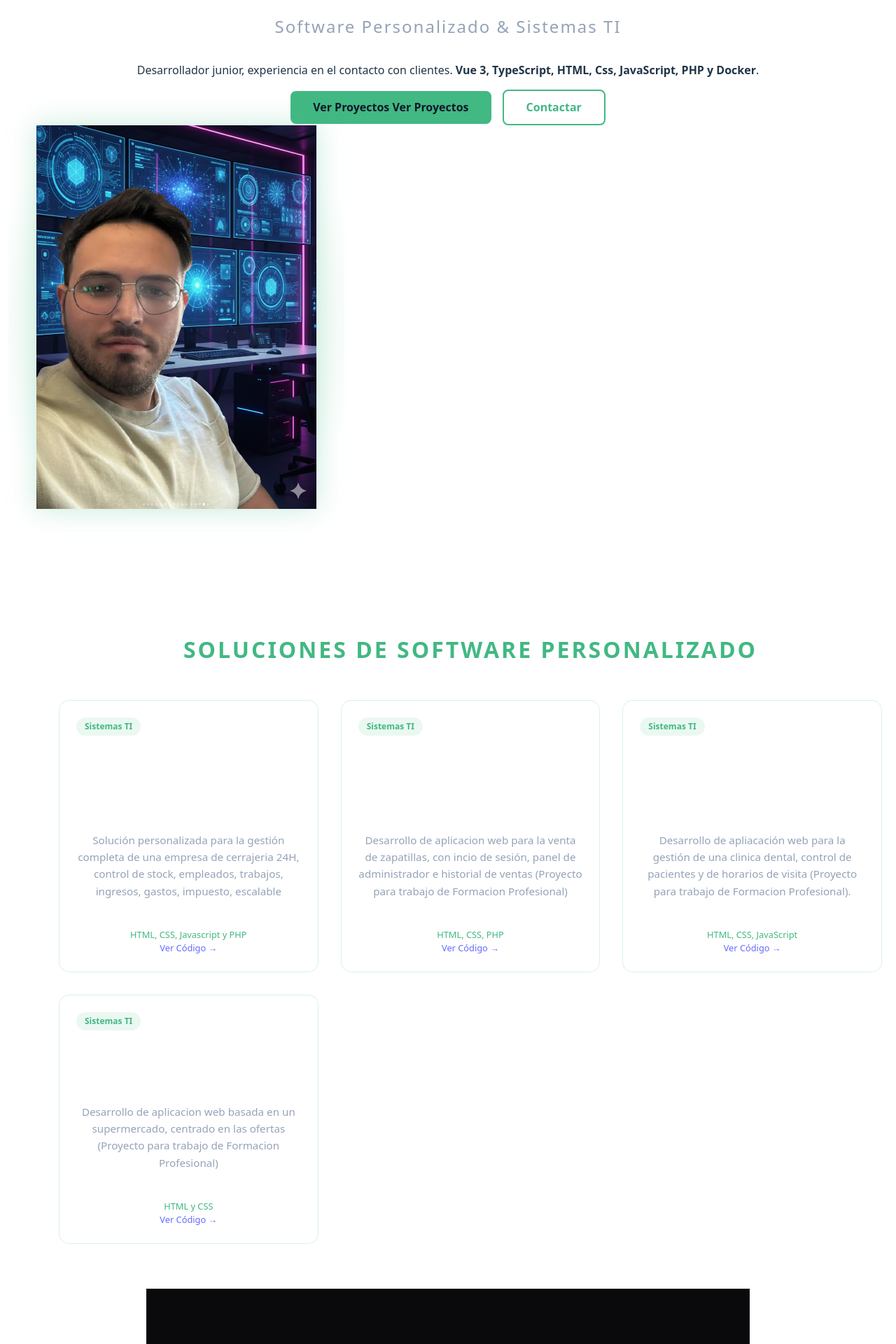
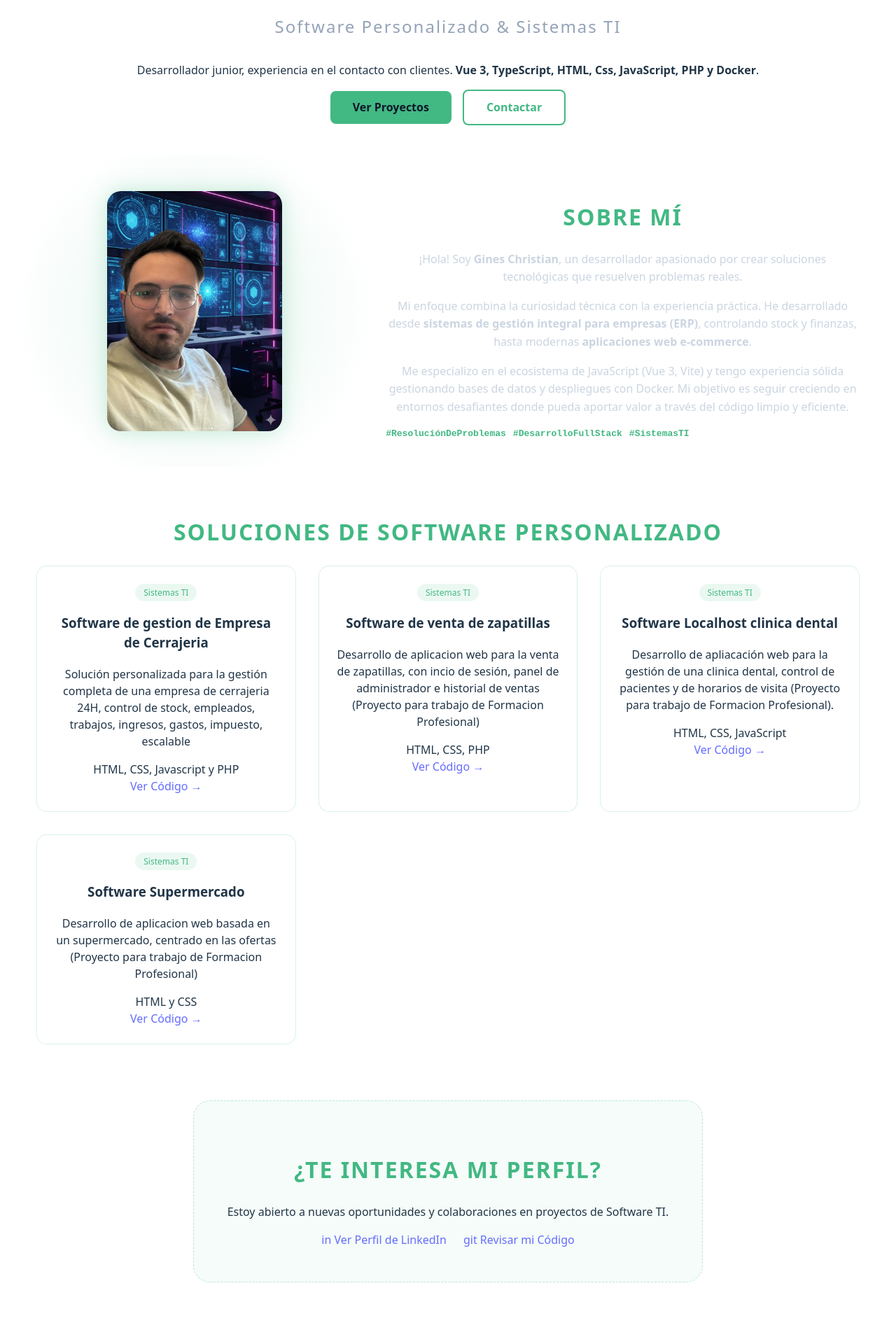
Before and after one commit to gineschristian/portfolio-final, a Vue app: page / in a window 1280 px wide. Shown: the part 160-2080 px from the top of the page at 70% size. After the commit the page ends 2024 px from the top, so only its background shows below. Built offline with nearby package versions, Linux system fonts and the light colour scheme.

Commit message:
Update App.vue

```diff
--- a/src/App.vue
+++ b/src/App.vue
@@ -1,5 +1,6 @@
 <script setup lang="ts">
 import { misProyectos } from './data/proyectos';
+
 const scrollToProjects = () => {
   const el = document.getElementById('mis-proyectos');
   if (el) el.scrollIntoView({ behavior: 'smooth' });
@@ -21,18 +22,41 @@ const scrollToProjects = () => {
         </div>
 
         <div class="cta-buttons">
-          <button class="btn-primary" @click="scrollToProjects">Ver Proyectos
-            Ver Proyectos
-          </button>
+          <button class="btn-primary" @click="scrollToProjects">Ver Proyectos </button>
           <button class="btn-secondary">Contactar</button>
         </div>
       </div>
+    </section>
 
-      <div class="hero-image">
-        <div class="image-bg-glow"></div>
-        <img src="/tu-foto-sin-fondo.png" alt="Perfil Profesional" />
+    <section id="sobre-mi" class="about-section">
+      <div class="container about-grid">
+        <div class="about-image">
+          <img src="/tu-foto-sin-fondo.png" alt="Gines Christian" class="profile-img">
+          <div class="glow-effect"></div>
+        </div>
+
+        <div class="about-content">
+          <h2>Sobre Mí</h2>
+          <p>
+            ¡Hola! Soy <strong>Gines Christian</strong>, un desarrollador apasionado por crear soluciones tecnológicas que resuelven problemas reales.
+          </p>
+          <p>
+            Mi enfoque combina la curiosidad técnica con la experiencia práctica. He desarrollado desde <strong>sistemas de gestión integral para empresas (ERP)</strong>, controlando stock y finanzas, hasta modernas <strong>aplicaciones web e-commerce</strong>.
+          </p>
+          <p>
+            Me especializo en el ecosistema de JavaScript (Vue 3, Vite) y tengo experiencia sólida gestionando bases de datos y despliegues con Docker. Mi objetivo es seguir creciendo en entornos desafiantes donde pueda aportar valor a través del código limpio y eficiente.
+          </p>
+
+          <div class="skills-mini">
+            <span>#ResoluciónDeProblemas</span>
+            <span>#DesarrolloFullStack</span>
+            <span>#SistemasTI</span>
+          </div>
+        </div>
       </div>
-    </section> <section id="mis-proyectos" class="projects-grid">
+    </section>
+
+    <section id="mis-proyectos" class="projects-grid">
       <h2 class="section-title">Soluciones de Software Personalizado</h2>
 
       <div class="grid-container">
@@ -75,16 +99,17 @@ const scrollToProjects = () => {
 </template>
 
 <style scoped>
+/* MANTENEMOS TU DISEÑO ORIGINAL */
 .portfolio-container {
   display: flex;
-  flex-direction: column; /* Apila las secciones una debajo de otra */
+  flex-direction: column;
   align-items: center;
   padding: 0 20px;
 }
 
-.hero, .projects-grid {
+.hero, .projects-grid, .about-section {
   width: 100%;
-  max-width: 1200px; /* Centra el contenido en pantallas grandes */
+  max-width: 1200px;
   margin-bottom: 5rem;
 }
 
@@ -104,30 +129,42 @@ const scrollToProjects = () => {
   letter-spacing: 2px;
 }
 
-.hero-image {
-  position: relative;
-  width: 400px;
+/* --- CORRECCIÓN DE LA FOTO --- */
+.about-grid {
+  display: grid;
+  grid-template-columns: 1fr 1.5fr;
+  gap: 3rem;
+  align-items: center;
 }
 
-.hero-image img {
+.about-image {
+  position: relative;
+  display: flex;
+  justify-content: center;
+}
+
+.profile-img {
   width: 100%;
+  max-width: 250px; /* AQUÍ REDUCIMOS EL TAMAÑO */
+  height: auto;
+  border-radius: 20px;
   position: relative;
   z-index: 2;
-  filter: drop-shadow(0 0 20px rgba(66, 184, 131, 0.3));
+  filter: drop-shadow(0 0 15px rgba(66, 184, 131, 0.3));
 }
 
-/* Efecto de brillo detrás de tu foto */
-.image-bg-glow {
+.glow-effect {
   position: absolute;
   top: 50%;
   left: 50%;
   transform: translate(-50%, -50%);
-  width: 120%;
-  height: 120%;
-  background: radial-gradient(circle, rgba(66, 184, 131, 0.2) 0%, transparent 70%);
+  width: 130%;
+  height: 130%;
+  background: radial-gradient(circle, rgba(66, 184, 131, 0.15) 0%, transparent 70%);
   z-index: 1;
 }
 
+/* --- RESTO DE TU DISEÑO --- */
 .btn-primary {
   background: #42b883;
   color: #0f172a;
@@ -148,27 +185,33 @@ const scrollToProjects = () => {
   border: 2px solid #42b883;
   cursor: pointer;
 }
-.projects-grid {
-  max-width: 1200px;
-  margin: 4rem auto;
-  padding: 0 2rem;
+
+.about-content h2, .section-title {
+  font-size: 2rem;
+  color: #42b883;
+  margin-bottom: 1.5rem;
+  text-transform: uppercase;
+  letter-spacing: 2px;
 }
 
-.section-title {
-  font-size: 2rem;
+.about-content p {
+  color: #cbd5e1;
+  line-height: 1.6;
+  margin-bottom: 1rem;
+}
+
+.skills-mini {
+  display: flex;
+  gap: 10px;
   color: #42b883;
-  margin-bottom: 2rem;
-  text-align: center;
-  text-transform: uppercase;
-  letter-spacing: 3px;
+  font-family: monospace;
+  font-weight: bold;
 }
 
 .grid-container {
   display: grid;
-  grid-template-columns: repeat(auto-fit, minmax(320px, 1fr)); /* Se adapta al ancho de pantalla */
+  grid-template-columns: repeat(auto-fit, minmax(320px, 1fr));
   gap: 2rem;
-  width: 100%;
-  margin-top: 3rem;
 }
 
 .project-card {
@@ -176,25 +219,7 @@ const scrollToProjects = () => {
   border: 1px solid rgba(66, 184, 131, 0.2);
   border-radius: 15px;
   padding: 1.5rem;
-  backdrop-filter: blur(10px);
   transition: all 0.3s ease;
-  display: flex;
-  flex-direction: column;
-  justify-content: space-between;
-}
-
-.project-card:hover {
-  transform: translateY(-10px);
-  border-color: #42b883;
-  box-shadow: 0 10px 30px rgba(66, 184, 131, 0.1);
-  background: rgba(255, 255, 255, 0.05);
-}
-
-.card-header {
-  display: flex;
-  justify-content: space-between;
-  align-items: center;
-  margin-bottom: 1rem;
 }
 
 .tag {
@@ -203,95 +228,29 @@ const scrollToProjects = () => {
   padding: 4px 12px;
   border-radius: 20px;
   font-size: 0.75rem;
-  font-weight: bold;
-}
-
-.project-card h3 {
-  font-size: 1.4rem;
-  margin-bottom: 1rem;
-  color: #fff;
-}
-
-.project-card p {
-  font-size: 0.95rem;
-  color: #94a3b8;
-  line-height: 1.6;
-  margin-bottom: 1.5rem;
-}
-
-.card-footer {
-  border-top: 1px solid rgba(255, 255, 255, 0.1);
-  padding-top: 1rem;
-  font-size: 0.8rem;
-  color: #42b883;
-  font-weight: 500;
-}
-.connect-section {
-  padding: 6rem 2rem;
-  display: flex;
-  justify-content: center;
-  background: #0a0a0c;
 }
 
 .connect-card {
   text-align: center;
-  max-width: 700px;
   padding: 3rem;
   background: rgba(66, 184, 131, 0.05);
   border-radius: 24px;
   border: 1px dashed rgba(66, 184, 131, 0.3);
 }
 
-.connect-card p {
-  color: #94a3b8;
-  font-size: 1.2rem;
-  margin-bottom: 2.5rem;
-}
-
 .social-links {
   display: flex;
   gap: 1.5rem;
   justify-content: center;
-  flex-wrap: wrap;
 }
 
-.btn-linkedin, .btn-github {
-  text-decoration: none;
-  padding: 1rem 2rem;
-  border-radius: 12px;
-  font-weight: bold;
-  transition: all 0.3s ease;
-  display: flex;
-  align-items: center;
-  gap: 10px;
-}
-
-.btn-linkedin {
-  background: #0077b5;
-  color: white;
-}
-
-.btn-linkedin:hover {
-  background: #005a87;
-  transform: scale(1.05);
-}
-
-.btn-github {
-  background: #24292e;
-  color: white;
-  border: 1px solid #444;
-}
-
-.btn-github:hover {
-  background: #111;
-  transform: scale(1.05);
-}
-
-.icon {
-  font-family: monospace;
-  font-size: 1.2rem;
-  background: rgba(255,255,255,0.2);
-  padding: 2px 6px;
-  border-radius: 4px;
+@media (max-width: 768px) {
+  .about-grid {
+    grid-template-columns: 1fr;
+    text-align: center;
+  }
+  .profile-img {
+    max-width: 200px;
+  }
 }
 </style>
```
